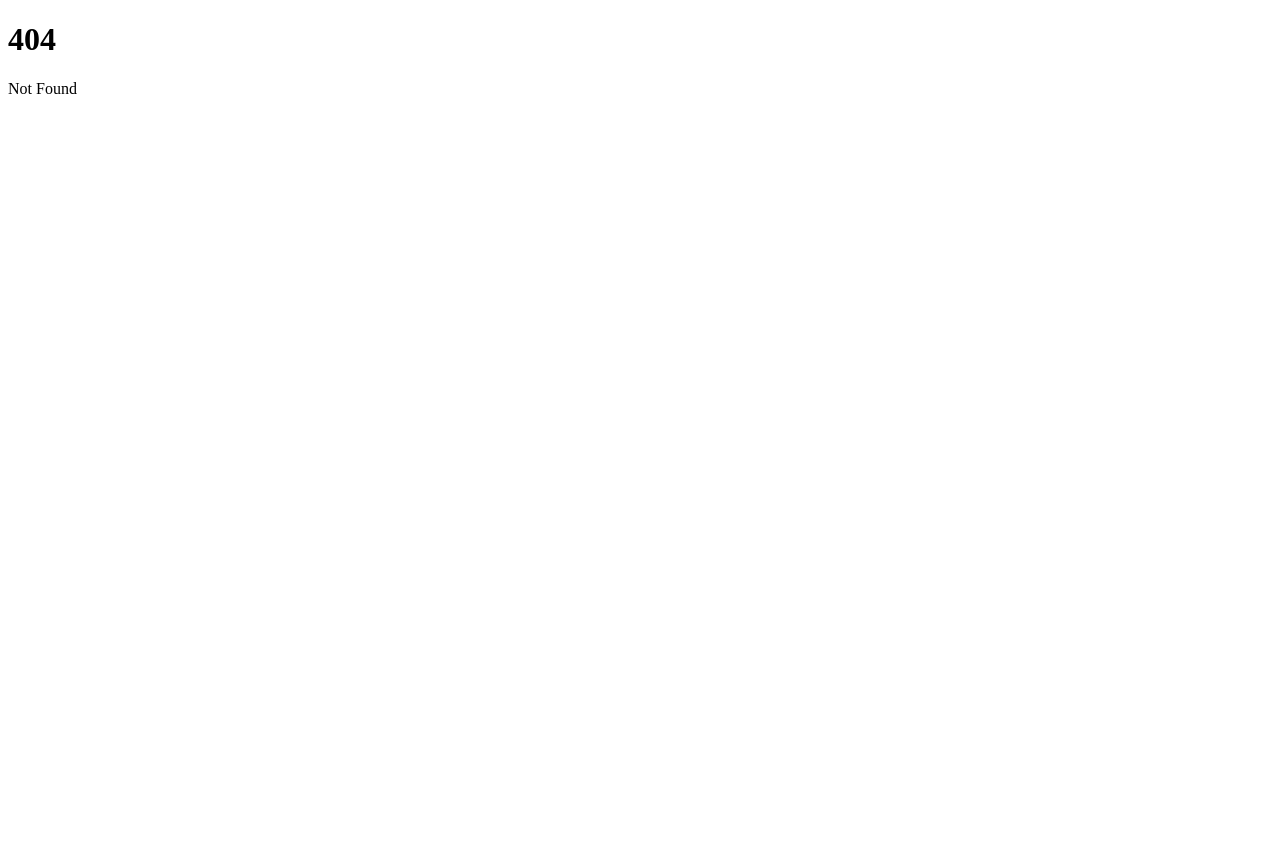
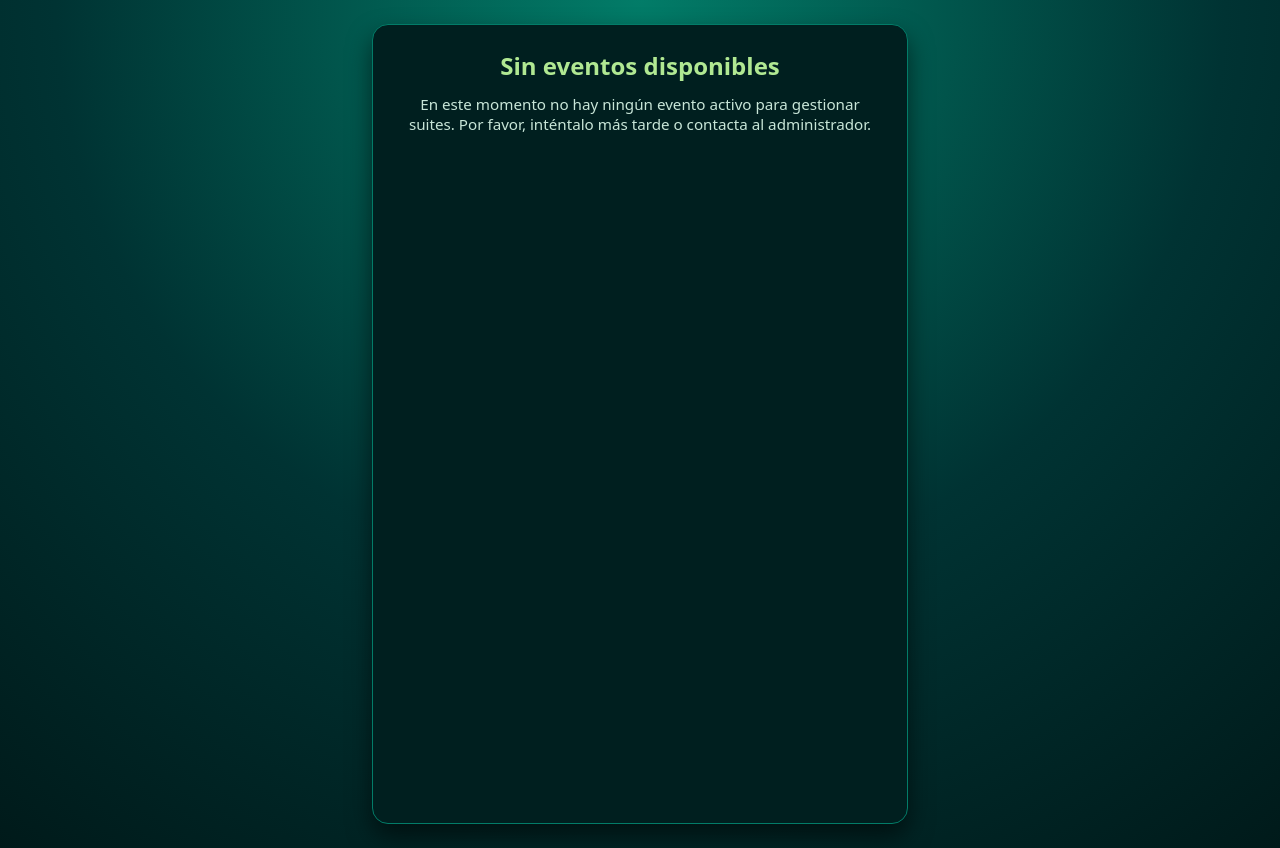
Before and after one commit to wccm92/suites_app, a SvelteKit app in the folder suites_frontend_app/: page /no-event in a window 1280 px wide. Before the commit this address had no page. Before the commit the page ends 800 px from the top, so only its background shows below. Built offline with nearby package versions, Linux system fonts and the light colour scheme.

Commit message:
no events

```diff
--- /dev/null
+++ b/suites_frontend_app/src/routes/no-event/+page.svelte
@@ -0,0 +1,55 @@
+<svelte:head>
+  <title>Sin eventos disponibles</title>
+  <meta name="viewport" content="width=device-width, initial-scale=1.0" />
+</svelte:head>
+
+<main class="page">
+  <section class="box">
+    <h1 class="title">Sin eventos disponibles</h1>
+    <p class="text">
+      En este momento no hay ningún evento activo para gestionar suites.
+      Por favor, inténtalo más tarde o contacta al administrador.
+    </p>
+  </section>
+</main>
+
+<style>
+  :global(body) {
+    margin: 0;
+    font-family: system-ui, -apple-system, BlinkMacSystemFont, 'Segoe UI',
+      sans-serif;
+    background: radial-gradient(circle at top, #027c68 0, #003333 55%, #001a1a 100%);
+    color: #e6fff5;
+  }
+
+  .page {
+    min-height: 100vh;
+    display: flex;
+    justify-content: center;
+    padding: 1.5rem;
+  }
+
+  .box {
+    width: 100%;
+    max-width: 480px;
+    background: #001f1f;
+    border-radius: 1rem;
+    padding: 1.5rem 1.7rem;
+    border: 1px solid #027c68;
+    box-shadow: 0 12px 25px rgba(0, 0, 0, 0.55);
+    text-align: center;
+  }
+
+  .title {
+    font-size: 1.5rem;
+    font-weight: 700;
+    margin: 0 0 0.75rem;
+    color: #b0e892;
+  }
+
+  .text {
+    font-size: 0.95rem;
+    color: #c8e6d8;
+    margin: 0;
+  }
+</style>
```
